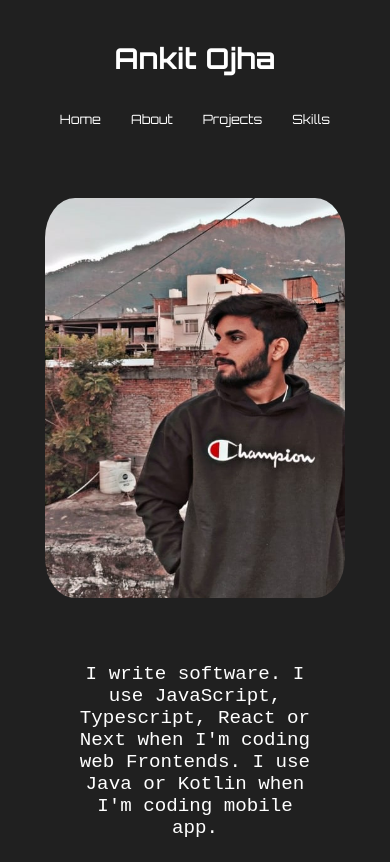
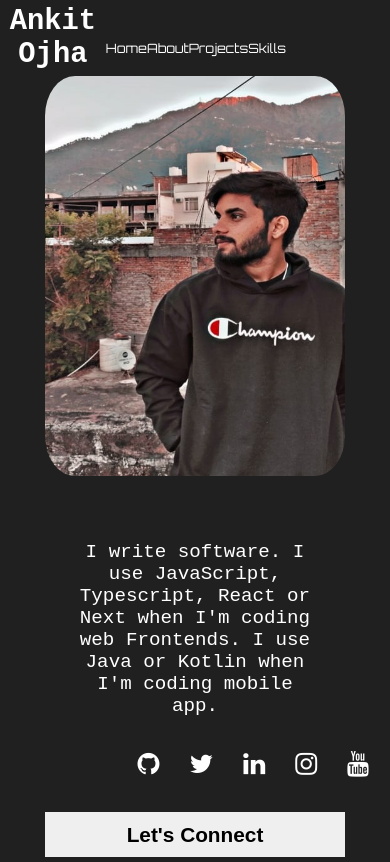
Before and after one commit to ankitojha07/dark_coders_portfolio, a plain HTML site: page index.html in a window 390 px wide. Shown: the top 862 px of the page. Drawn offline with Linux system fonts and the light colour scheme; a web font is replaced by a local one.

Commit message:
responsive features updates

```diff
--- a/css/style.css
+++ b/css/style.css
@@ -29,12 +29,6 @@ a{
     align-items: center;
 }
 
-.section{
-    margin-left: 50px;
-    margin-right: 50px;
-    padding-top: 5px
-}
-
 .section-content{
     margin-left: 200px;
     margin-right: 200px;
@@ -42,32 +36,39 @@ a{
 
 .justify-center{
     display: flex;
-    justify-content: center;
+    justify-content: space-evenly;
     align-items: center;
 }
 
+.logo{
+    width: 100%;
+    font-size: 3rem;
+    font-weight: 800;
+    color: #fff;
+
+}
+.logo:hover{
+    transform: scale(1.1);
+    transition: ease-in-out 200ms;
+}
+
 /* custom designs */
-.navbar{
+nav{
+    margin-top: 20px;
+    width: 100%;
     font-family: 'Orbitron', sans-serif;
     display: flex;
     flex-direction: row;
-    justify-content: space-between;
+    justify-content: space-evenly;
 }
 
-.logo{
-
-    font-size: 3rem;
-    font-weight: 800;
-    color: #fff;
-    padding: 15px;
-}
-.logo:hover{
-    transform: scale(1.1);
-    transition: ease-in-out 500ms;
+.nav-menu{
+    width: 100%;
+    display: flex;
+    justify-content: space-evenly;
 }
 .nav-menu a{
     font-size: 1.2rem;
-    padding: 15px;
 }
 .nav-menu a:hover{
     transform: scale(1.2);
@@ -75,11 +76,24 @@ a{
     color: rgb(202, 18, 144);
 }
 
+
+
+.social-icons{
+    width: 100%;
+    display: flex;
+    justify-content: center;
+}
 .social-icons a{
     font-size: 1.6rem;
-    padding: 15px;
+    margin: 10px;
+    padding: 5px;
 }
-
+.hero-social{
+    width: 50%;
+    display: flex;
+    justify-content: space-evenly;
+    align-items: center;
+}
 .social-icons a:hover{
     transform: scale(1.7);
     transition: ease-in-out 500ms;
@@ -112,7 +126,7 @@ a{
     align-items: center;
     font-size: 1.3rem;
     font-weight: 800;
-    width: 400px;
+    width: 800px;
     height: 45px;
     padding: 10px;
     margin-top: 20px;
@@ -315,5 +329,12 @@ p{
         height: 150px;
     width: 350px;
     }
+    .btn-connect{
+        width: 300px;
+    }
+
+    .hero-social{
+        visibility: visible;
+    }
 
 }
--- a/index.html
+++ b/index.html
@@ -22,17 +22,18 @@
 
   <!-- body starts here  -->
   <body>
-    <nav class="section navbar">
-      <div class="logo">
+    <header class="header justify-center">
+      <div class="logo justify-center">
         <a href="#">Ankit Ojha</a>
       </div>
+      <nav>
         <div class="nav-menu justify-center">
           <a href="#">Home</a>
           <a href="#">About</a>
           <a href="#">Projects</a>
           <a href="#">Skills</a>
         </div>
-      <div class="social-icons justify-center">
+        <div class="social-icons">
           <a
             href="https://github.com/ankitojha07"
             target="_blank"
@@ -45,6 +46,7 @@
           ></a>
         </div>
       </nav>
+    </header>
 
     <!-- section 1 start here  -->
     <div class="section-content hero-section">
@@ -55,7 +57,7 @@
         I write software. I use JavaScript, Typescript, React or Next when I'm
         coding web Frontends. I use Java or Kotlin when I'm coding mobile app.
       </div>
-      <div class="social-icons">
+      <div class="hero-social social-icons">
         <a
           href="https://github.com/ankitojha07"
           target="_blank"
@@ -75,6 +77,11 @@
           href="https://instagram.com/ankitojha_07"
           target="_blank"
           class="fa fa-instagram"
+        ></a>
+        <a
+          href="https://www.youtube.com/@codeforcoffeee"
+          target="_blank"
+          class="fa fa-youtube"
         ></a>
       </div>
       <button class="btn-connect">Let's Connect</button>
```
Lines whose indentation alone changed are shown as unchanged.
